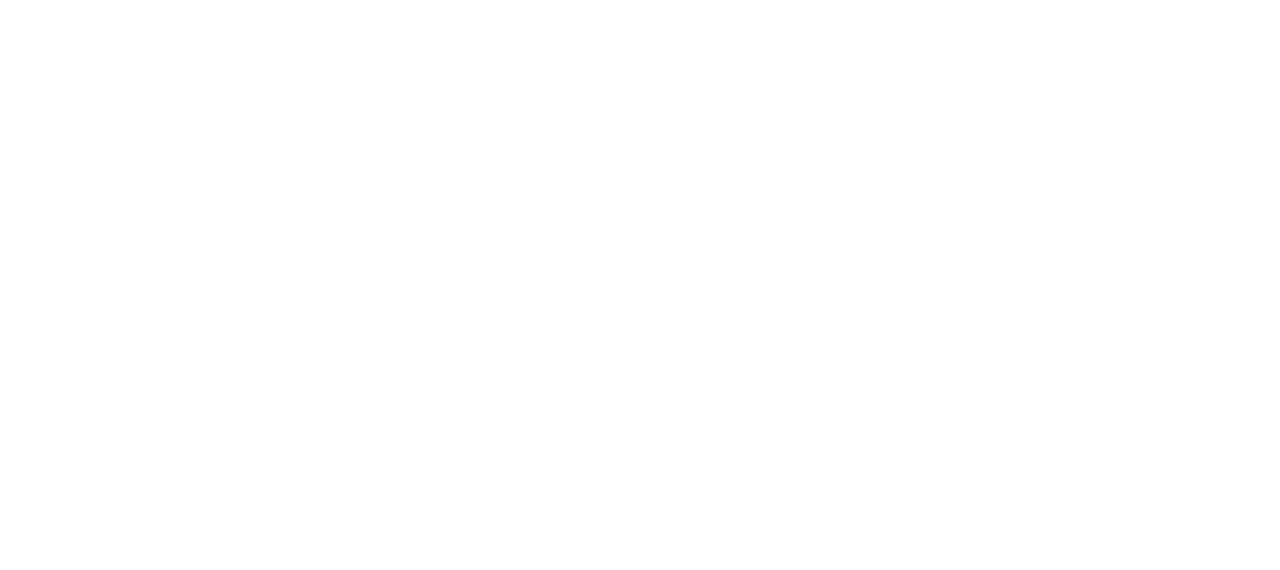
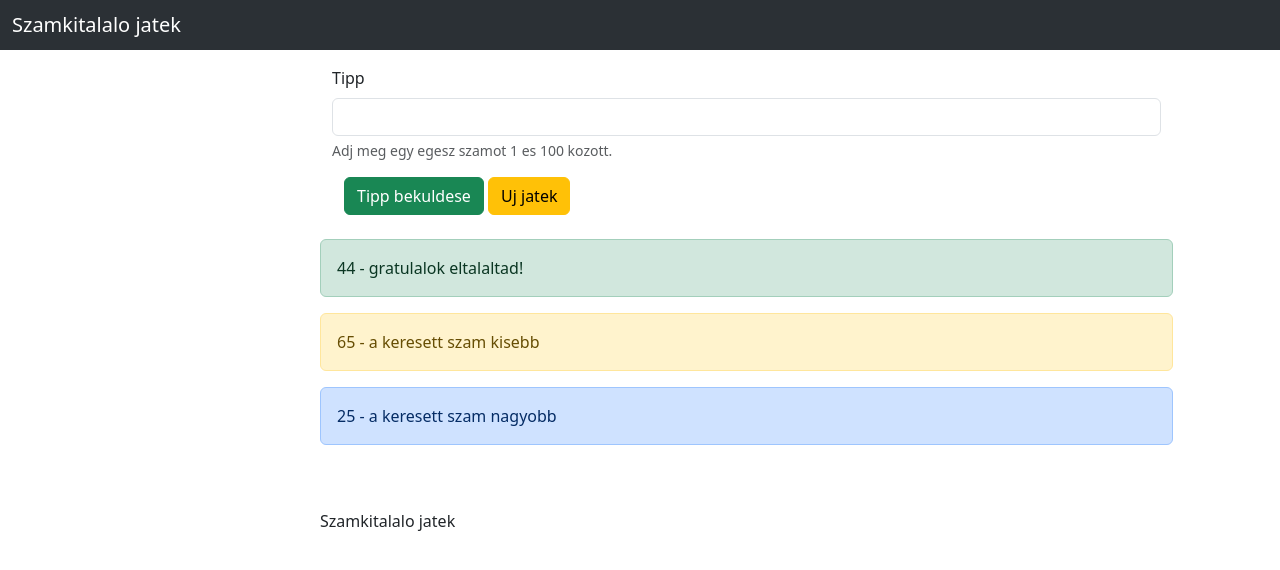
Before and after one commit to zalankovacs/js-szamkitalalo, a plain HTML site: page index.html in a window 1280 px wide. Drawn offline with nearby package versions, Linux system fonts and the light colour scheme.

Commit message:
markup + target generalasa

```diff
--- a/index.html
+++ b/index.html
@@ -1,12 +1,66 @@
 <!DOCTYPE html>
 <html lang="en">
+
 <head>
     <meta charset="UTF-8">
     <meta name="viewport" content="width=device-width, initial-scale=1.0">
     <title>Szamkitalalo</title>
+    <link href="https://cdn.jsdelivr.net/npm/bootstrap@5.3.3/dist/css/bootstrap.min.css" rel="stylesheet"
+        integrity="sha384-QWTKZyjpPEjISv5WaRU9OFeRpok6YctnYmDr5pNlyT2bRjXh0JMhjY6hW+ALEwIH" crossorigin="anonymous">
     <link rel="stylesheet" href="./style.css" />
 </head>
+
 <body>
+    <header>
+        <nav class="navbar bg-body-tertiary" data-bs-theme="dark">
+            <div class="container-fluid">
+                <span class="navbar-brand mb-0 h1">Szamkitalalo jatek</span>
+            </div>
+        </nav>
+    </header>
+    <main>
+        <form class="mt-3 mb-2">
+            <div class="container-fluid">
+                <div class="row">
+                    <div class=" mb-3 col-12 col-md-8 offset-md-2 coll-lg-6 offset-lg-3 col-x1-4 offset-x1-4">
+                        <label for="numberInput" class="form-label">Tipp</label>
+                        <input type="number" class="form-control" id="numberInput" aria-describedby="emailHelp" min="1"
+                            max="100" step="1" name="guess">
+                        <div id="emailHelp" class="form-text">Adj meg egy egesz szamot 1 es 100 kozott.</div>
+                    </div>
+                    <div class=" mb-3 form-check col-12 col-md-8 offset-md-2 coll-lg-6 offset-lg-3 col-x1-4 offset-x1-4">
+                        <button type="submit" class="btn btn-success">Tipp bekuldese</button>
+                        <button class="btn btn-warning">Uj jatek</button>
+                    </div>
+                </div>
+            </div>
+        </form>
+        <div class="container-fluid mt-2 mb-5">
+            <div class="row">
+                <div class="col col-12 col-md-8 offset-md-2 coll-lg-6 offset-lg-3 col-x1-4 offset-x1-4 alert alert-success" role="alert">
+                    44 - gratulalok eltalaltad!
+                </div>
+            </div>
+            <div class="row">
+                <div class="col col-12 col-md-8 offset-md-2 coll-lg-6 offset-lg-3 col-x1-4 offset-x1-4 alert alert-warning" role="alert">
+                    65 - a keresett szam kisebb
+                </div>
+            </div>
+            <div class="row">
+                <div class="col col-12 col-md-8 offset-md-2 coll-lg-6 offset-lg-3 col-x1-4 offset-x1-4 alert alert-primary" role="alert">
+                    25 - a keresett szam nagyobb
+                </div>
+            </div>
+        </div>
+
+    </main>
+    <footer class="col-12 col-md-8 offset-md-2 coll-lg-6 offset-lg-3 col-x1-4 offset-x1-4">
+        Szamkitalalo jatek
+    </footer>
+    <script src="https://cdn.jsdelivr.net/npm/bootstrap@5.3.3/dist/js/bootstrap.bundle.min.js"
+        integrity="sha384-YvpcrYf0tY3lHB60NNkmXc5s9fDVZLESaAA55NDzOxhy9GkcIdslK1eN7N6jIeHz"
+        crossorigin="anonymous"></script>
     <script src="./szamkitalalo.js"></script>
 </body>
+
 </html>
--- a/szamkitalalo.js
+++ b/szamkitalalo.js
@@ -1,14 +1,6 @@
-/*
+function generateTarget()
+{
+    return Math.floor(Math.random() * 100) + 1;
+}
 
-A szamitogep gondol 1 szamra 1 es 100 kozott. A felhasznalo egy input mezobe irja a tipjpjet. A szamitogep minden tippre a kovetkezok egyiket valaszolja:
-- a keresett szam kisebb
-- a keresett szam nagyobb
--gratulalok eltalaltad
-
-Amint eltalaltad a keresett szamot a jatek veget er. A jatek vegen kiirjuk a tippek szamat.
-Barmikor lehet uj jatokot inditani. Ilyenkor a korabbi tippek torlodnek es a szamitogep uj szamot general.
-
-A jatek soran a tippek listaja idorendi sorrendben megjelenik. Felul talalhato a legutolso tipped,
-alul pedig az elso tipped.
-
-*/
+console.log(generateTarget());
```
